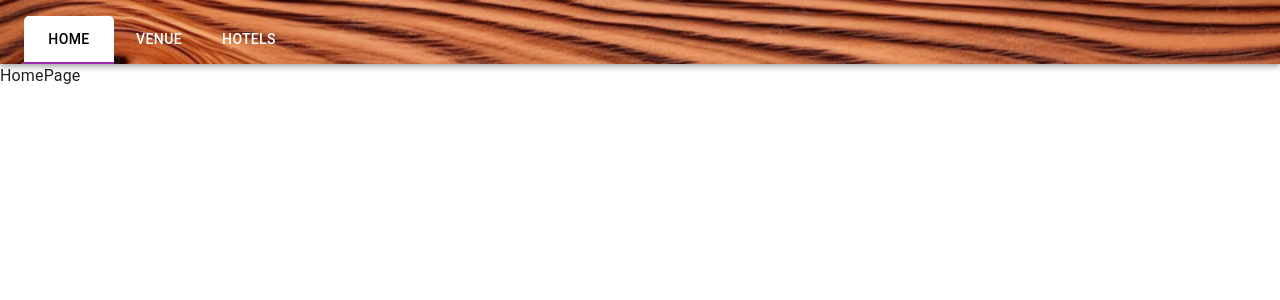
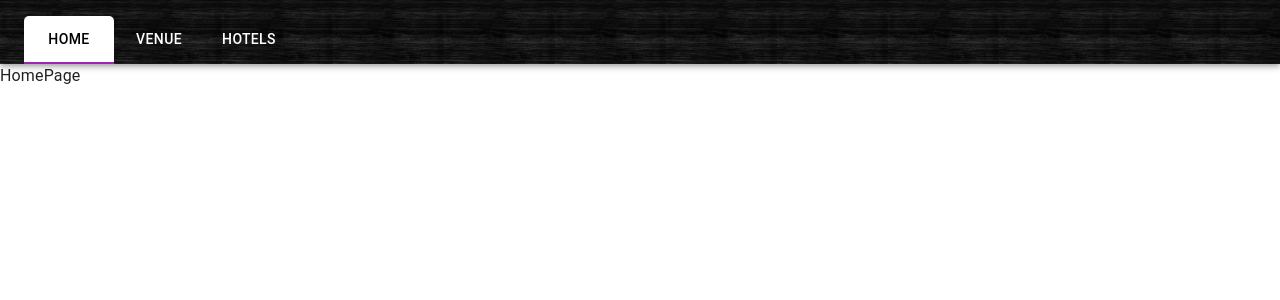
Before and after one commit to wfiene/Bruce-s-60th, a Next.js app in the folder bruces-bday-site/: page / in a window 1280 px wide. Shown: the top 300 px of the page. Built offline with nearby package versions, Linux system fonts and the light colour scheme.

Commit message:
altered style

```diff
--- a/bruces-bday-site/src/components/Navbar.js
+++ b/bruces-bday-site/src/components/Navbar.js
@@ -14,8 +14,8 @@ export default function Navbar() {
     };
 
     const appBarStyle = {
-        backgroundImage: 'url("/wood.png")',
-        backgroundSize: 'cover'
+        backgroundImage: 'url("/darkwood.png")',
+        backgroundSize: 'contain',
     };
 
 
```
Also changed, not shown: bruces-bday-site/public/darkwood.png (added).
